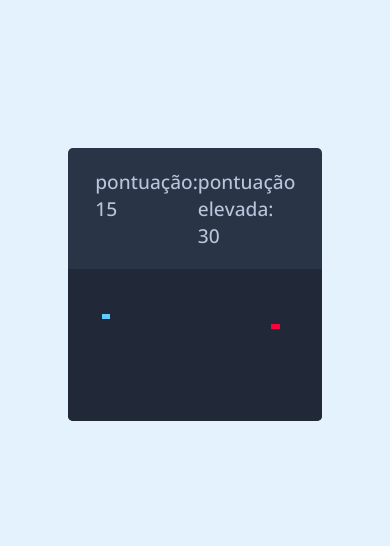
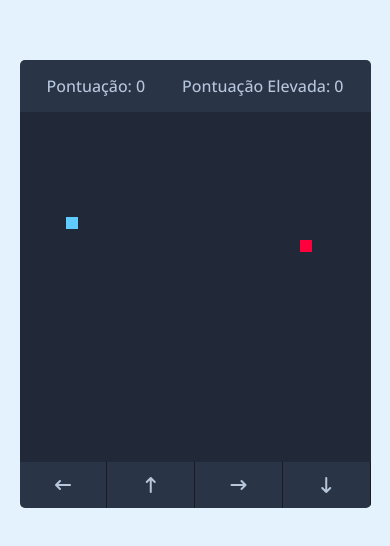
Before and after one commit to Emanoel029/jogo-da-cobrinha, a plain HTML site: page index.html in a window 390 px wide. Shown: the part 138-684 px from the top of the page. Drawn offline with nearby package versions, Linux system fonts and the light colour scheme.

Commit message:
Termino do game da serpente - jogo da cobrinha.

```diff
--- a/index.html
+++ b/index.html
@@ -5,6 +5,8 @@
   <meta charset="UTF-8">
   <meta name="viewport" content="width=device-width, initial-scale=1.0">
   <link rel="stylesheet" href="style.css">
+  <!--ligação CDN fontawesome para os ícones-->
+  <link rel="stylesheet" href="https://cdnjs.cloudflare.com/ajax/libs/font-awesome/6.3.0/css/all.min.css">
   <script src="script.js" defer></script>
   <title>Game da Serpente</title>
 </head>
@@ -12,11 +14,15 @@
 <body>
   <div class="wrapper">
     <div class="game-details">
-      <span class="score">pontuação: 15</span>
-      <span class="high-score">pontuação elevada: 30</span>
+      <span class="score">Pontuação: 0</span>
+      <span class="high-score">Pontuação Elevada: 30</span>
     </div>
-    <div class="play-board">
-
+    <div class="play-board"></div>
+    <div class="controls">
+      <i data-key="ArrowLeft" class="fa-solid fa-arrow-left-long"></i>
+      <i data-key="ArrowUp" class="fa-solid fa-arrow-up-long"></i>
+      <i data-key="ArrowRight" class="fa-solid fa-arrow-right-long"></i>
+      <i data-key="ArrowDown" class="fa-solid fa-arrow-down-long"></i>
     </div>
   </div>
 </body>
--- a/script.js
+++ b/script.js
@@ -1,12 +1,21 @@
 const playBoard = document.querySelector(".play-board");
+const scoreElement = document.querySelector(".score");
+const highScoreElement = document.querySelector(".high-score");
+const controls = document.querySelectorAll(".controls i");
 
+let gameOver = false;
 let foodX, foodY; //Comida no eixo X e Y
 let snakeX = 5,
   snakeY = 10; //cobra no eixo X e Y
 let snakeBody = [];
-
 let velocityX = 0,
   velocityY = 0;
+let setIntervalId;
+let score = 0;
+
+//obter a pontuação máxima do armazenamento local
+let highScore = localStorage.getItem("high-score") || 0;
+highScoreElement.innerHTML = `Pontuação Elevada: ${highScore}`;
 
 const changeFoodPosition = () => {
   //Passar um valor aleatório de 0 - 30 como posição da comida(food)
@@ -14,31 +23,51 @@ const changeFoodPosition = () => {
   foodY = Math.floor(Math.random() * 30) + 1;
 };
 
+const handleGameOver = () => {
+  //limpar o temporizador e recarregar a página no fim do jogo
+  clearInterval(setIntervalId);
+  alert("Game Over! Pressione OK para voltar...");
+  location.reload();
+};
+
 const changeDirection = (e) => {
   //alterar o valor da velocidade com base na tecla premida
-  if (e.key === "ArrowUp") {
+  if (e.key === "ArrowUp" && velocityY != 1) {
     velocityX = 0;
     velocityY = -1;
-  } else if (e.key === "ArrowDown") {
+  } else if (e.key === "ArrowDown" && velocityY != -1) {
     velocityX = 0;
     velocityY = 1;
-  } else if (e.key === "ArrowLeft") {
+  } else if (e.key === "ArrowLeft" && velocityX != 1) {
     velocityX = -1;
     velocityY = 0;
-  } else if (e.key === "ArrowRight") {
+  } else if (e.key === "ArrowRight" && velocityX != -1) {
     velocityX = 1;
     velocityY = 0;
   }
 };
 
+controls.forEach((key) => {
+  //chamar changeDirection em cada clique e passar o valor do conjunto de dados chave como um objeto
+  key.addEventListener("click", () =>
+    changeDirection({ key: key.dataset.key })
+  );
+});
+
 const initGame = () => {
+  if (gameOver) return handleGameOver();
   let htmlMarkup = `<div class="food" style="grid-area:${foodY} / ${foodX} "></div>`;
 
   //mudar a posição da comida depois de a cobra a comer, ou seja, verificar se a cobra atingiu a comida
   if (snakeX === foodX && snakeY === foodY) {
     changeFoodPosition();
     snakeBody.push([foodX, foodY]); //Colocar a posição do alimento na matriz do corpo da cobra
-    console.log(snakeBody);
+    score++; //aumentar a pontuação em 1
+
+    highScore = score >= highScore ? score : highScore;
+    localStorage.setItem("high-score", highScore);
+    scoreElement.innerHTML = `Pontuação: ${score}`;
+    highScoreElement.innerHTML = `Pontuação Elevada: ${highScore}`; //
   }
 
   for (let i = snakeBody.length - 1; i > 0; i--) {
@@ -51,15 +80,28 @@ const initGame = () => {
   snakeX += velocityX;
   snakeY += velocityY;
 
+  //verificar se a cabeça da cobra está fora da parede e, em caso afirmativo, definir gameOver como verdadeiro
+  if (snakeX <= 0 || snakeX > 30 || snakeY <= 0 || snakeY > 30) {
+    gameOver = true;
+  }
   for (let i = 0; i < snakeBody.length; i++) {
     //adicionar uma div para cada parte do corpo da cobra
     htmlMarkup += `<div class="head" style="grid-area:${snakeBody[i][1]} / ${snakeBody[i][0]} "></div>`;
+
+    //verificar se a cabeça da cobra atingiu o corpo; em caso afirmativo, definir gameOver como verdadeiro
+    if (
+      i !== 0 &&
+      snakeBody[0][1] === snakeBody[i][1] &&
+      snakeBody[0][0] === snakeBody[i][0]
+    ) {
+      gameOver = true;
+    }
   }
 
   playBoard.innerHTML = htmlMarkup;
 };
 
 changeFoodPosition();
-setInterval(initGame, 125);
+setIntervalId = setInterval(initGame, 125);
 
 document.addEventListener("keydown", changeDirection);
--- a/style.css
+++ b/style.css
@@ -50,3 +50,38 @@ body {
 .play-board .head {
   background: #60cbff;
 }
+
+.controls {
+  display: none;
+  justify-content: space-between;
+}
+
+.controls i {
+  padding: 25px 0;
+  color: #b8c6dc;
+  text-align: center;
+  cursor: pointer;
+  font-size: 1.3rem;
+  width: calc(100% / 4);
+  border-right: 1px solid #171b26;
+}
+
+@media screen and (max-width: 800px) {
+  .wrapper {
+    width: 90vmin;
+    height: 115vmin;
+  }
+  .game-details {
+    font-size: 1rem;
+    padding: 15px 27px;
+  }
+
+  .controls {
+    display: flex;
+  }
+
+  .controls i {
+    padding: 15px 0;
+    font-size: 1rem;
+  }
+}
```
